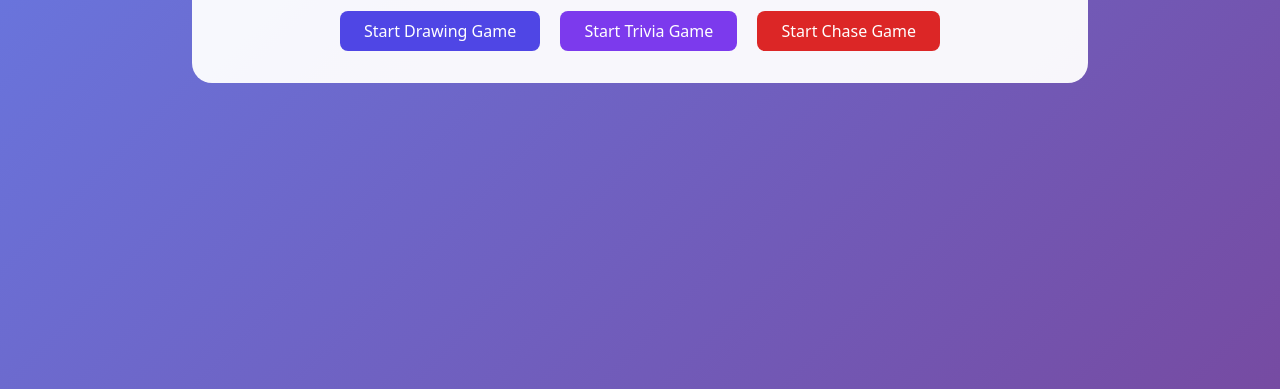
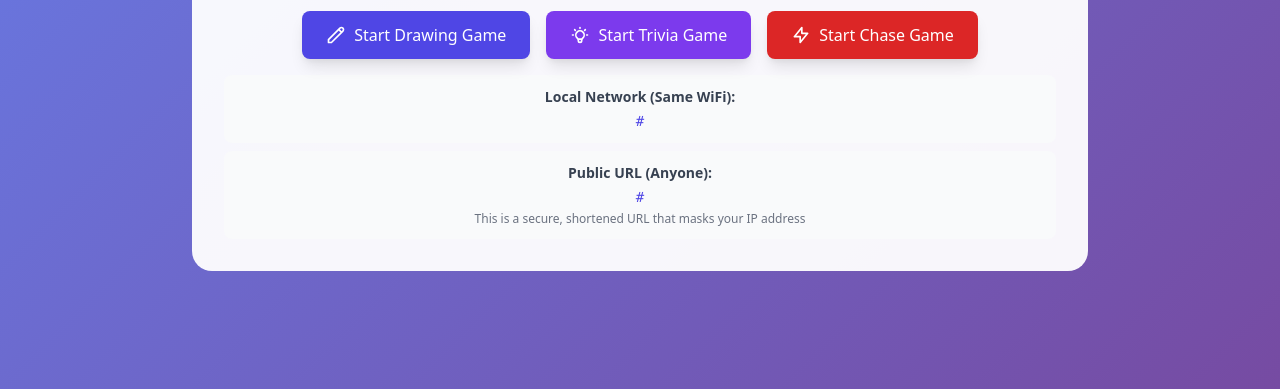
Before and after one commit to YaUhYeah/party-games, a FastAPI app: template server/templates/host.html in a window 1280 px wide. Shown: the part 411-800 px from the top of the page. Run offline with FastAPI, Linux system fonts and the light colour scheme; the template is opened without the code that fills it: most values are stand-ins (such as "Sample title", 1, 10 or a date in 2020); some libraries are stand-ins or nearby versions.

Commit message:
Add secure URL shortening and better network handling

```diff
--- a/server/templates/host.html
+++ b/server/templates/host.html
@@ -91,20 +91,78 @@
                 </div>
             </div>
 
-            <div class="mt-8 text-center">
+            <div class="mt-8 text-center space-y-4">
+                <div class="flex justify-center space-x-4">
                     <button onclick="startGame('chinese_whispers')"
-                        class="bg-indigo-600 text-white px-6 py-2 rounded-lg mr-4 hover:bg-indigo-700 transition">
+                            class="game-btn bg-indigo-600 text-white px-6 py-3 rounded-lg transform hover:scale-105 hover:bg-indigo-700 active:scale-95 transition-all duration-150 shadow-lg hover:shadow-xl disabled:opacity-50 disabled:cursor-not-allowed focus:outline-none focus:ring-2 focus:ring-indigo-500 focus:ring-opacity-50">
+                        <span class="flex items-center">
+                            <svg class="w-5 h-5 mr-2" fill="none" stroke="currentColor" viewBox="0 0 24 24">
+                                <path stroke-linecap="round" stroke-linejoin="round" stroke-width="2" d="M15.232 5.232l3.536 3.536m-2.036-5.036a2.5 2.5 0 113.536 3.536L6.5 21.036H3v-3.572L16.732 3.732z"/>
+                            </svg>
                             Start Drawing Game
+                        </span>
                     </button>
                     <button onclick="startGame('trivia')"
-                        class="bg-purple-600 text-white px-6 py-2 rounded-lg mr-4 hover:bg-purple-700 transition">
+                            class="game-btn bg-purple-600 text-white px-6 py-3 rounded-lg transform hover:scale-105 hover:bg-purple-700 active:scale-95 transition-all duration-150 shadow-lg hover:shadow-xl disabled:opacity-50 disabled:cursor-not-allowed focus:outline-none focus:ring-2 focus:ring-purple-500 focus:ring-opacity-50">
+                        <span class="flex items-center">
+                            <svg class="w-5 h-5 mr-2" fill="none" stroke="currentColor" viewBox="0 0 24 24">
+                                <path stroke-linecap="round" stroke-linejoin="round" stroke-width="2" d="M9.663 17h4.673M12 3v1m6.364 1.636l-.707.707M21 12h-1M4 12H3m3.343-5.657l-.707-.707m2.828 9.9a5 5 0 117.072 0l-.548.547A3.374 3.374 0 0014 18.469V19a2 2 0 11-4 0v-.531c0-.895-.356-1.754-.988-2.386l-.548-.547z"/>
+                            </svg>
                             Start Trivia Game
+                        </span>
                     </button>
                     <button onclick="startGame('chase')"
-                        class="bg-red-600 text-white px-6 py-2 rounded-lg hover:bg-red-700 transition">
+                            class="game-btn bg-red-600 text-white px-6 py-3 rounded-lg transform hover:scale-105 hover:bg-red-700 active:scale-95 transition-all duration-150 shadow-lg hover:shadow-xl disabled:opacity-50 disabled:cursor-not-allowed focus:outline-none focus:ring-2 focus:ring-red-500 focus:ring-opacity-50">
+                        <span class="flex items-center">
+                            <svg class="w-5 h-5 mr-2" fill="none" stroke="currentColor" viewBox="0 0 24 24">
+                                <path stroke-linecap="round" stroke-linejoin="round" stroke-width="2" d="M13 10V3L4 14h7v7l9-11h-7z"/>
+                            </svg>
                             Start Chase Game
+                        </span>
                     </button>
                 </div>
+                <div class="text-sm space-y-2">
+                    <div class="p-3 bg-gray-50 rounded-lg">
+                        <p class="font-semibold text-gray-700 mb-1">Local Network (Same WiFi):</p>
+                        <a href="{{ local_url }}" class="text-indigo-600 hover:underline font-mono break-all">{{ local_url }}</a>
+                    </div>
+                    {% if public_url %}
+                    <div class="p-3 bg-gray-50 rounded-lg">
+                        <p class="font-semibold text-gray-700 mb-1">Public URL (Anyone):</p>
+                        <a href="{{ public_url }}" class="text-indigo-600 hover:underline font-mono break-all">{{ public_url }}</a>
+                        <p class="text-xs text-gray-500 mt-1">This is a secure, shortened URL that masks your IP address</p>
+                    </div>
+                    {% endif %}
+                </div>
+            </div>
+
+            <script>
+                // Disable buttons while game is starting
+                function startGame(type) {
+                    const buttons = document.querySelectorAll('.game-btn');
+                    buttons.forEach(btn => btn.disabled = true);
+
+                    // Add loading state to clicked button
+                    const clickedBtn = event.currentTarget;
+                    const originalContent = clickedBtn.innerHTML;
+                    clickedBtn.innerHTML = `
+                        <svg class="animate-spin h-5 w-5 mr-2" xmlns="http://www.w3.org/2000/svg" fill="none" viewBox="0 0 24 24">
+                            <circle class="opacity-25" cx="12" cy="12" r="10" stroke="currentColor" stroke-width="4"></circle>
+                            <path class="opacity-75" fill="currentColor" d="M4 12a8 8 0 018-8V0C5.373 0 0 5.373 0 12h4zm2 5.291A7.962 7.962 0 014 12H0c0 3.042 1.135 5.824 3 7.938l3-2.647z"></path>
+                        </svg>
+                        Starting Game...
+                    `;
+
+                    // Call the original startGame function
+                    socket.emit('start_game', { room_id: roomId, game_type: type });
+
+                    // Reset buttons after a delay (in case of error)
+                    setTimeout(() => {
+                        buttons.forEach(btn => btn.disabled = false);
+                        clickedBtn.innerHTML = originalContent;
+                    }, 5000);
+                }
+            </script>
         </div>
     </div>
 
--- a/setup.py
+++ b/setup.py
@@ -13,5 +13,7 @@ setup(
         "jinja2",
         "python-multipart",
         "pillow",
+        "requests",
+        "netifaces",
     ],
 )
```
Also changed, not shown: server/routes/__init__.py (+22 -10 lines), server/utils/network.py (+31 -1 lines), server/utils/url_shortener.py (added, +48 -0 lines). Lines whose indentation alone changed are shown as unchanged.
